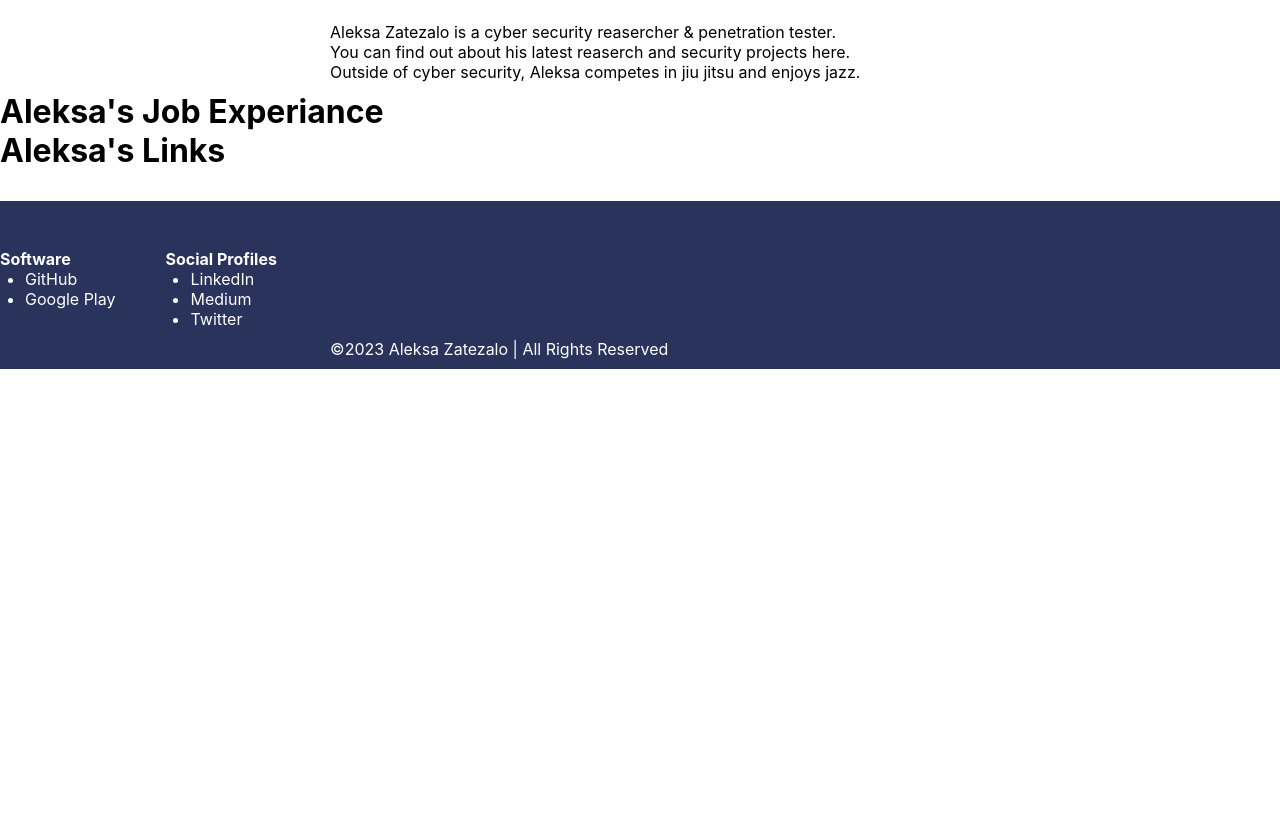
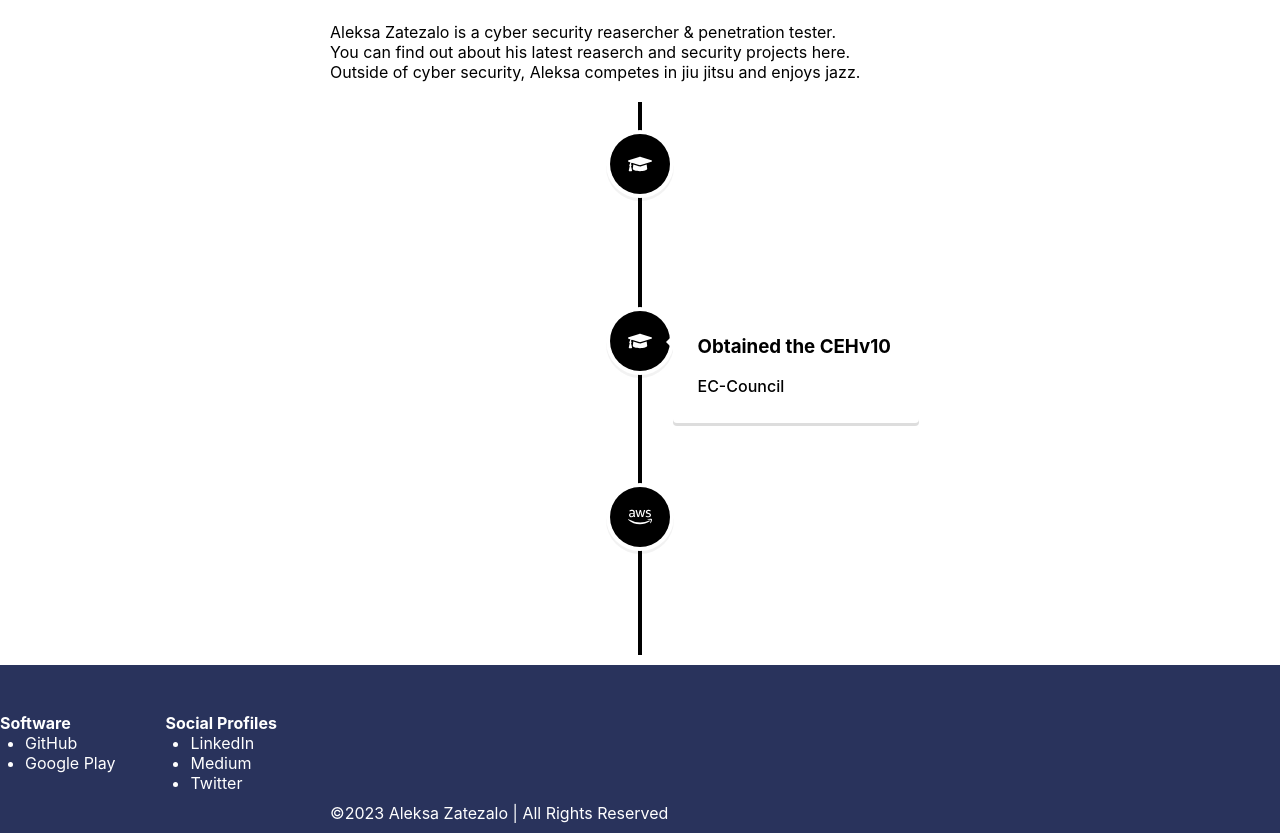
Before and after one commit to AleksaZatezalo/aleksazatezalo.com, a React (Create React App) app in the folder website/: page / in a window 1280 px wide. Shown: the part 431-1264 px from the top of the page. Before the commit the page ends 800 px from the top, so only its background shows below. Built offline with nearby package versions, Linux system fonts and the light colour scheme.

Commit message:
Vertical Bar Added.

```diff
--- a/website/package.json
+++ b/website/package.json
@@ -9,6 +9,7 @@
     "react": "^18.2.0",
     "react-dom": "^18.2.0",
     "react-scripts": "5.0.1",
+    "react-vertical-timeline-component": "^3.6.0",
     "web-vitals": "^2.1.4"
   },
   "scripts": {
--- a/website/src/Components/About/About.js
+++ b/website/src/Components/About/About.js
@@ -1,12 +1,16 @@
 import {useRef} from "react";
-import {FaBars, FaTimes} from "react-icons/fa";
+import {FaBars, FaTimes, FaGraduationCap, FaAws} from "react-icons/fa";
 import"./About.css";
 import profile from "./profile.jpg";
+import { VerticalTimeline, VerticalTimelineElement }  from 'react-vertical-timeline-component';
+import 'react-vertical-timeline-component/style.min.css';
 
 function About() {
     return (
         <div>
             <h1>About Aleksa</h1>
+
+            <div className='container'>
                     <div class="profile center">
                             <img
                                 src={profile}
@@ -18,9 +22,38 @@ function About() {
                                 You can find out about his latest reaserch and security projects here. <br />
                                 Outside of cyber security, Aleksa competes in jiu jitsu and enjoys jazz. <br />
                             </p>
-            <h1>Aleksa's Job Experiance</h1>
-            <h1>Aleksa's Links</h1>
+                    <div className="experiance center" width='100px'>
+                          <VerticalTimeline lineColor="#000">
+                                <VerticalTimelineElement className="vertical-timeline-element--education"
+                                iconStyle={{background:'#000', color:'#fff'}}
+                                icon={<FaGraduationCap
+                                date='2016-2021'/>}>
+                                    <h3>Computer Science</h3>
+                                    <p>The University of Toronto</p>
+                                </VerticalTimelineElement>
+                                <VerticalTimelineElement className="vertical-timeline-element--education"
+                                iconStyle={{background:'#000', color:'#fff'}}
+                                icon={<FaGraduationCap
+                                date='2020'/>}>
+                                    <h3>Obtained the CEHv10</h3>
+                                    <p>EC-Council</p>
+                                </VerticalTimelineElement>
+                                <VerticalTimelineElement className="vertical-timeline-element--education"
+                                iconStyle={{background:'#000', color:'#fff'}}
+                                icon={<FaAws
+                                date='2021'/>}>
+                                    <h3>Cloud Security Analyst</h3>
+                                    <p>Deloitte</p>
+                                </VerticalTimelineElement>
+                            </VerticalTimeline>
                         </div>
+                </div>
+
+            </div>
+
+
+
+
     );
 }
 
```
Also changed, not shown: website/src/Components/Navbar/Navbar.js (line endings or trailing spaces), 1 other file (tests, documents, lock files or other folders). Lines whose indentation alone changed are shown as unchanged.
